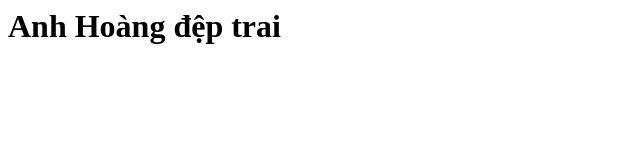
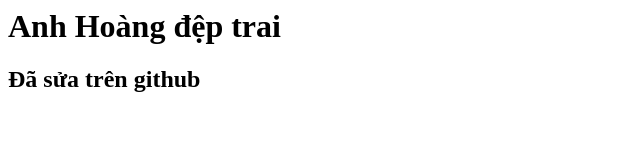
Before and after one commit to NhutNPM/demo-commit, a plain HTML site: page index.html in a window 1280 px wide. Shown: the whole page, without its empty margins (0-640 px from the left). Drawn offline with Linux system fonts and the light colour scheme.

Commit message:
Update index.html

```diff
--- a/index.html
+++ b/index.html
@@ -1 +1,3 @@
 <h1>Anh Hoàng đệp trai</h1>
+
+<h2>Đã sửa trên github</h2>
```
